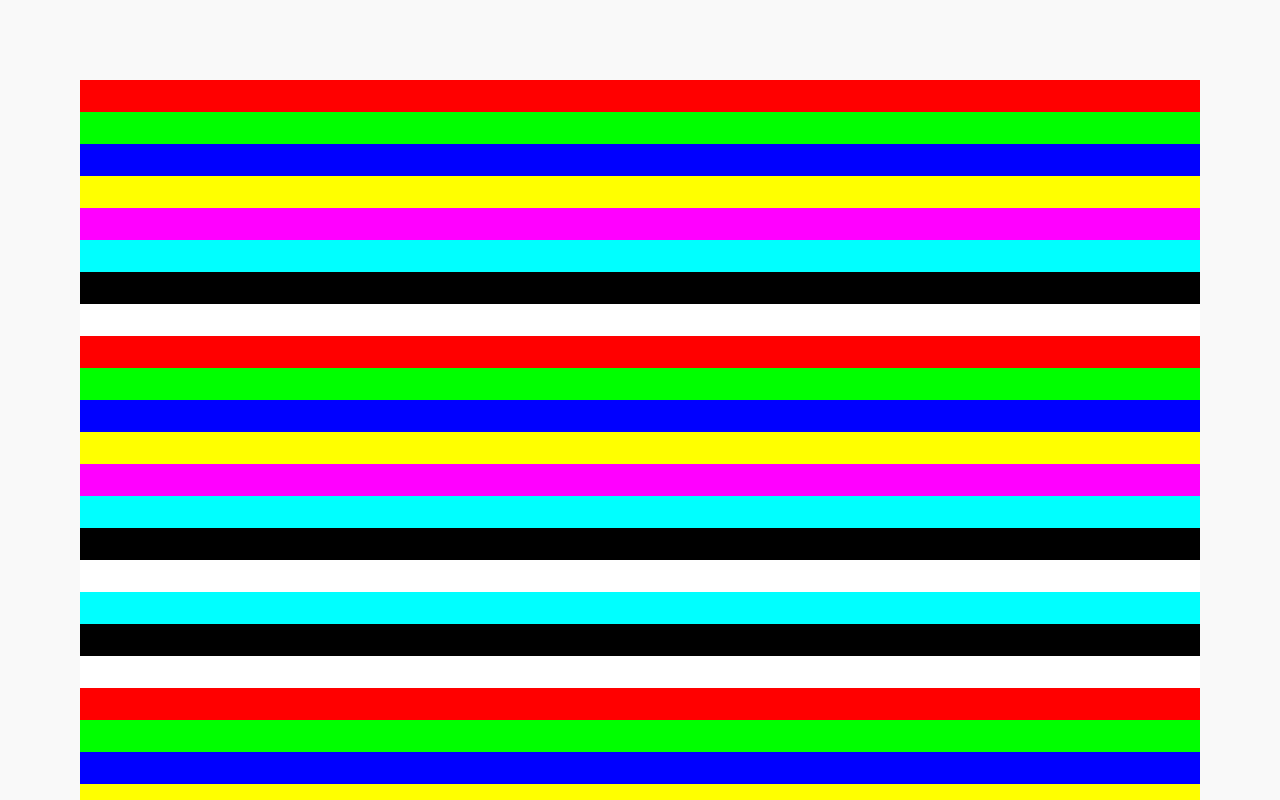
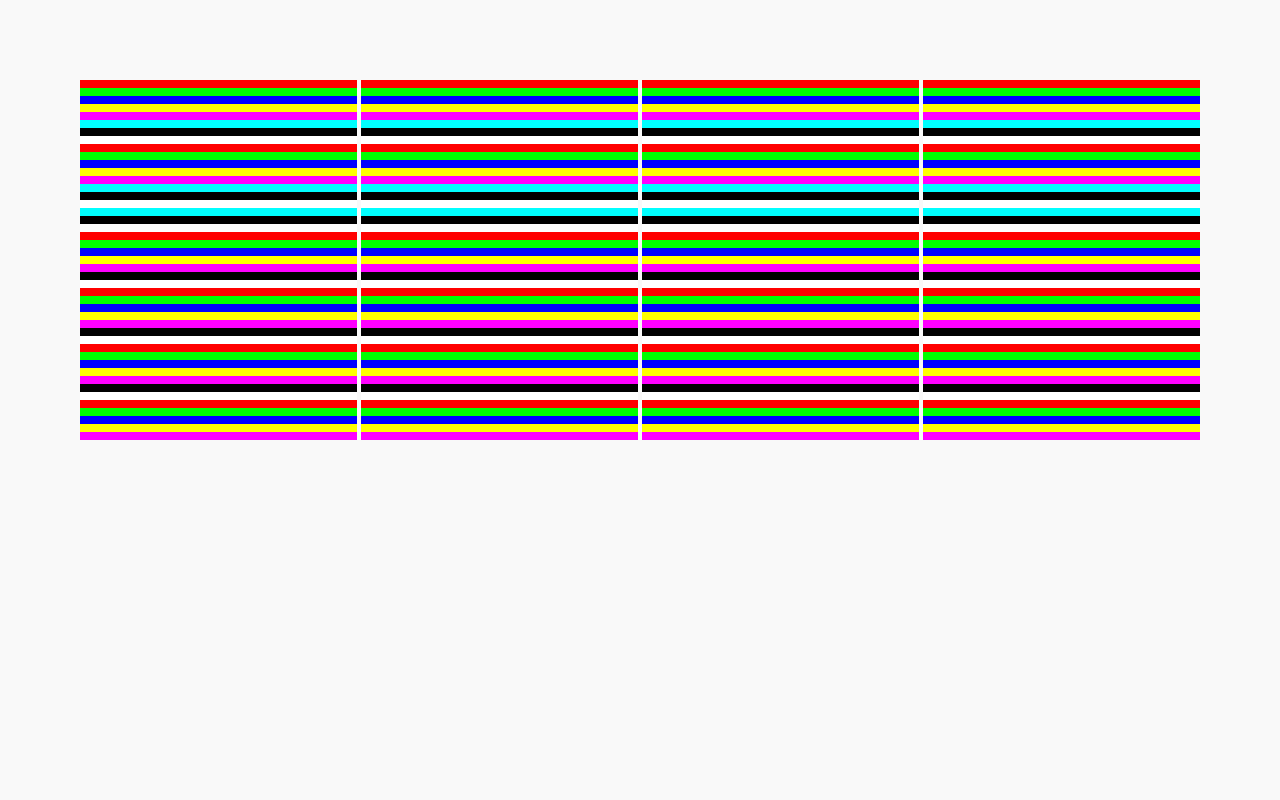
Before and after one commit to PedroPotenza/Art-Archive-Front, a Next.js app: page /colors in a window 1280 px wide. Shown: the top 800 px of the page. Built offline with nearby package versions, Linux system fonts and the light colour scheme.

Commit message:
🚧 WIP: color study view

```diff
--- a/src/app/colors/colors.js
+++ b/src/app/colors/colors.js
@@ -1,4 +1,5 @@
 export const colors = [
+  [
     "#FF0000",
     "#00FF00",
     "#0000FF",
@@ -44,4 +45,146 @@ export const colors = [
     "#0000FF",
     "#FFFF00",
     "#FF00FF"
+  ],
+  [
+    "#FF0000",
+    "#00FF00",
+    "#0000FF",
+    "#FFFF00",
+    "#FF00FF",
+    "#00FFFF",
+    "#000000",
+    "#FFFFFF",
+    "#FF0000",
+    "#00FF00",
+    "#0000FF",
+    "#FFFF00",
+    "#FF00FF",
+    "#00FFFF",
+    "#000000",
+    "#FFFFFF",
+    "#00FFFF",
+    "#000000",
+    "#FFFFFF",
+    "#FF0000",
+    "#00FF00",
+    "#0000FF",
+    "#FFFF00",
+    "#FF00FF",
+    "#000000",
+    "#FFFFFF",
+    "#FF0000",
+    "#00FF00",
+    "#0000FF",
+    "#FFFF00",
+    "#FF00FF",
+    "#000000",
+    "#FFFFFF",
+    "#FF0000",
+    "#00FF00",
+    "#0000FF",
+    "#FFFF00",
+    "#FF00FF",
+    "#000000",
+    "#FFFFFF",
+    "#FF0000",
+    "#00FF00",
+    "#0000FF",
+    "#FFFF00",
+    "#FF00FF"
+  ],
+  [
+    "#FF0000",
+    "#00FF00",
+    "#0000FF",
+    "#FFFF00",
+    "#FF00FF",
+    "#00FFFF",
+    "#000000",
+    "#FFFFFF",
+    "#FF0000",
+    "#00FF00",
+    "#0000FF",
+    "#FFFF00",
+    "#FF00FF",
+    "#00FFFF",
+    "#000000",
+    "#FFFFFF",
+    "#00FFFF",
+    "#000000",
+    "#FFFFFF",
+    "#FF0000",
+    "#00FF00",
+    "#0000FF",
+    "#FFFF00",
+    "#FF00FF",
+    "#000000",
+    "#FFFFFF",
+    "#FF0000",
+    "#00FF00",
+    "#0000FF",
+    "#FFFF00",
+    "#FF00FF",
+    "#000000",
+    "#FFFFFF",
+    "#FF0000",
+    "#00FF00",
+    "#0000FF",
+    "#FFFF00",
+    "#FF00FF",
+    "#000000",
+    "#FFFFFF",
+    "#FF0000",
+    "#00FF00",
+    "#0000FF",
+    "#FFFF00",
+    "#FF00FF"
+  ],
+  [
+    "#FF0000",
+    "#00FF00",
+    "#0000FF",
+    "#FFFF00",
+    "#FF00FF",
+    "#00FFFF",
+    "#000000",
+    "#FFFFFF",
+    "#FF0000",
+    "#00FF00",
+    "#0000FF",
+    "#FFFF00",
+    "#FF00FF",
+    "#00FFFF",
+    "#000000",
+    "#FFFFFF",
+    "#00FFFF",
+    "#000000",
+    "#FFFFFF",
+    "#FF0000",
+    "#00FF00",
+    "#0000FF",
+    "#FFFF00",
+    "#FF00FF",
+    "#000000",
+    "#FFFFFF",
+    "#FF0000",
+    "#00FF00",
+    "#0000FF",
+    "#FFFF00",
+    "#FF00FF",
+    "#000000",
+    "#FFFFFF",
+    "#FF0000",
+    "#00FF00",
+    "#0000FF",
+    "#FFFF00",
+    "#FF00FF",
+    "#000000",
+    "#FFFFFF",
+    "#FF0000",
+    "#00FF00",
+    "#0000FF",
+    "#FFFF00",
+    "#FF00FF"
+  ]
 ];
--- a/src/app/colors/page.tsx
+++ b/src/app/colors/page.tsx
@@ -3,10 +3,16 @@ import { colors } from "./colors";
 
 export default function Page() {
   return (
-    <div className="w-full flex justify-center items-center overflow-auto">
-      <div className="flex flex-col gap-0 w-full p-20">
+    <div className="w-full flex justify-center overflow-auto">
+      <div className="flex flex-row justify-between w-full p-20 gap-1">
         {colors.map((color, index) => (
-          <div key={index} className="w-full h-8 bg-gray-300" style={{ backgroundColor: color }}></div>
+          <div key={index} className="flex flex-col w-full">
+            {color.map((shade, index) => (
+              <div key={index} className="flex justify-center">
+                <div className="w-full h-2 bg-gray-200" style={{ backgroundColor: shade }}></div>
+              </div>
+            ))}
+          </div>
         ))}
       </div>
     </div>
```
Lines whose indentation alone changed are shown as unchanged.
